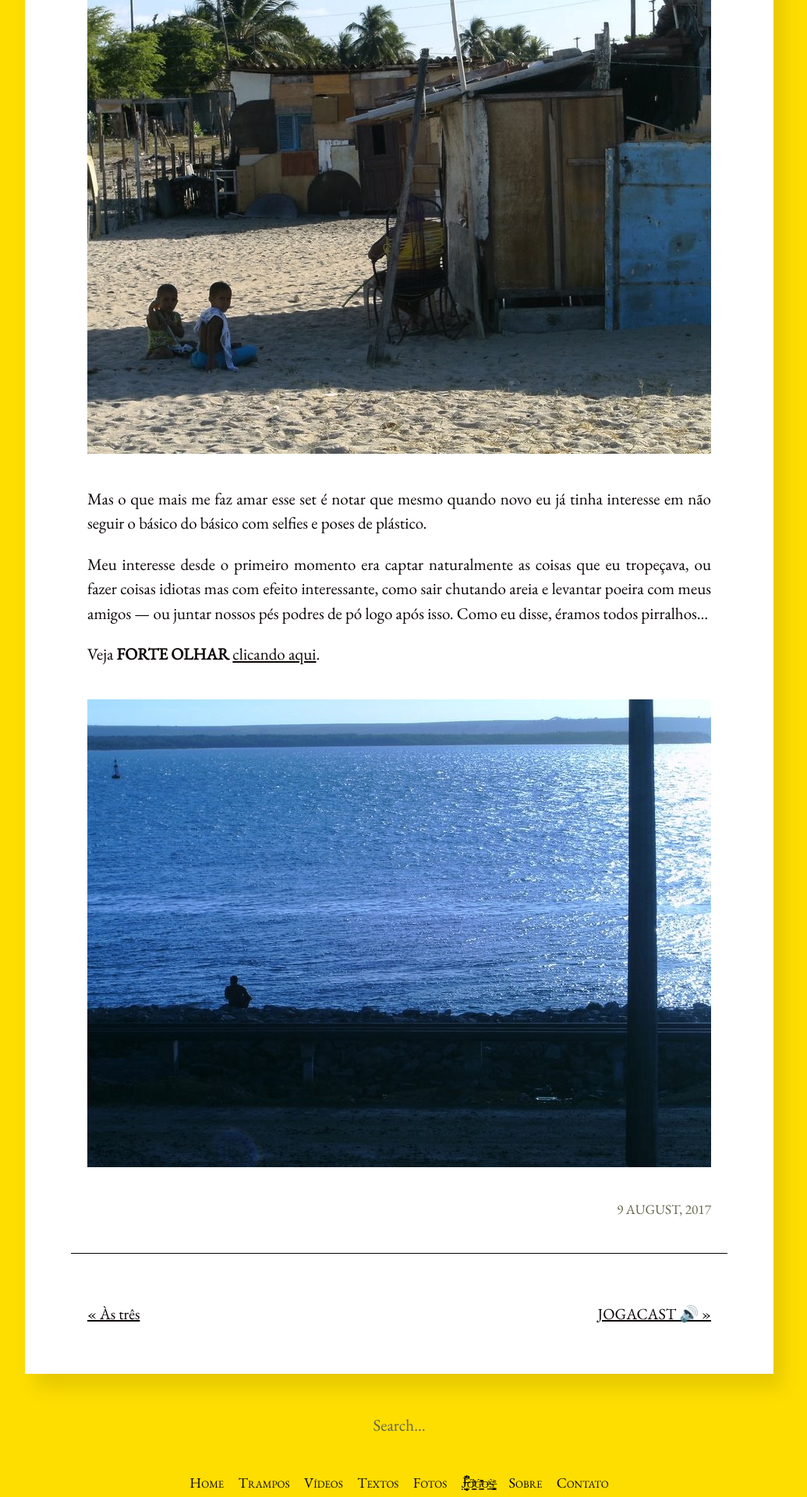
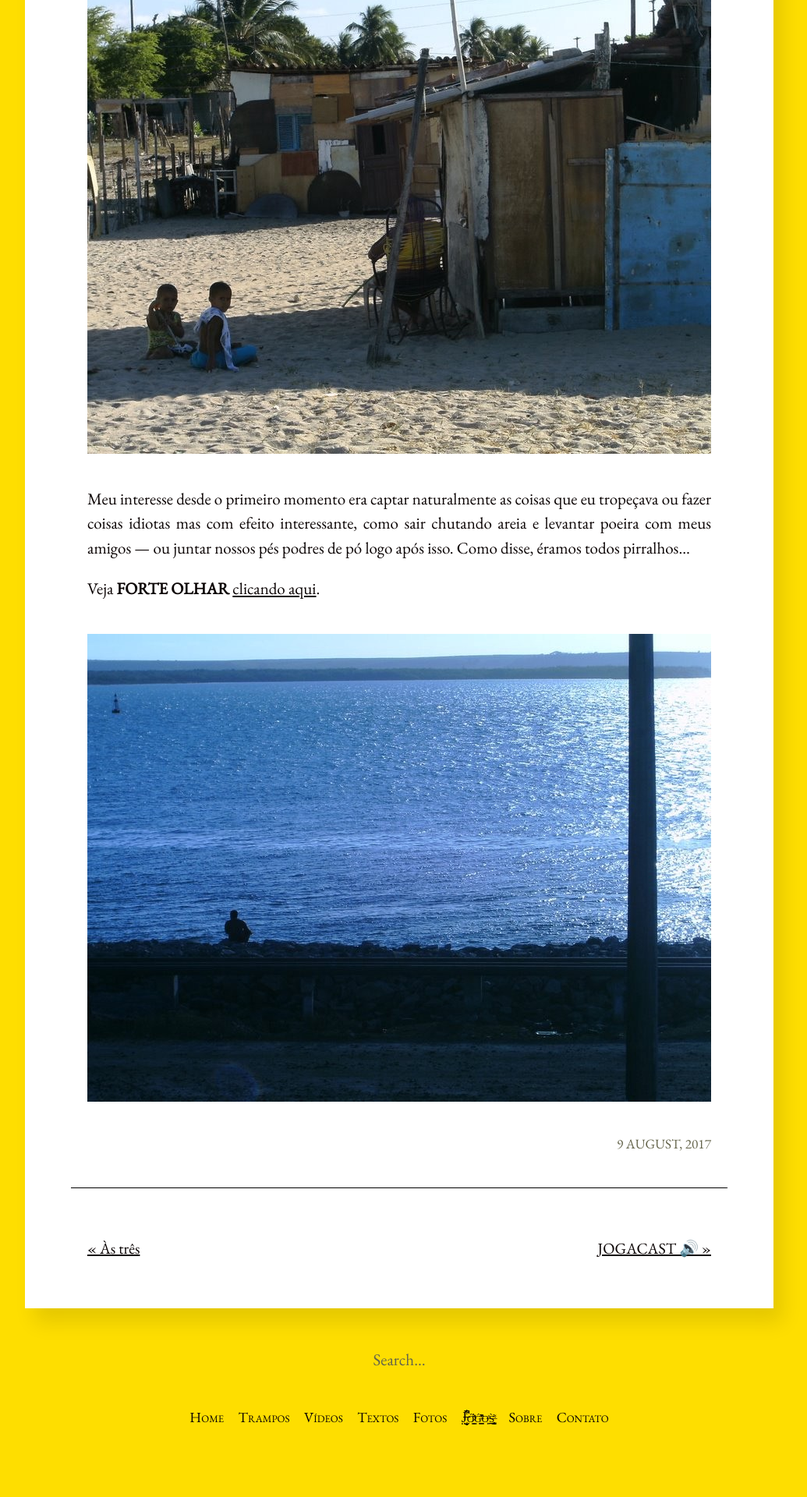
Before and after one commit to tropicaos/laueu, a Jekyll site: the page built from _posts/2020-07-02-forte-olhar.md, in a window 1280 px wide. Shown: the part 1611-3531 px from the top of the page at 78% size, without its empty margins (128-1163 px from the left). Built offline with Jekyll 4.4.1, drawn with Linux system fonts in a browser that asks for light colours; comment, search, counter and statistics services are not loaded.

Commit message:
Update Blog “2020-07-02-forte-olhar”

```diff
--- a/_posts/2020-07-02-forte-olhar.md
+++ b/_posts/2020-07-02-forte-olhar.md
@@ -18,10 +18,8 @@ Eu era só um pirralho e tava com uma câmera compacta na mão. Era a primeira v
 
 ![left](/images/uploads/1_dmm4chakviis5v5u_5c6tw.jpeg)
 
-Mas o que mais me faz amar esse set é notar que mesmo quando novo eu já tinha interesse em não seguir o básico do básico com selfies e poses de plástico.
-
-Meu interesse desde o primeiro momento era captar naturalmente as coisas que eu tropeçava, ou fazer coisas idiotas mas com efeito interessante, como sair chutando areia e levantar poeira com meus amigos — ou juntar nossos pés podres de pó logo após isso.
-Como eu disse, éramos todos pirralhos…
+Meu interesse desde o primeiro momento era captar naturalmente as coisas que eu tropeçava ou fazer coisas idiotas mas com efeito interessante, como sair chutando areia e levantar poeira com meus amigos — ou juntar nossos pés podres de pó logo após isso.
+Como disse, éramos todos pirralhos…
 
 Veja **FORTE OLHAR** [clicando aqui](https://www.flickr.com/photos/macalango/albums/72157668475034852/with/27232226255/).
 
```
